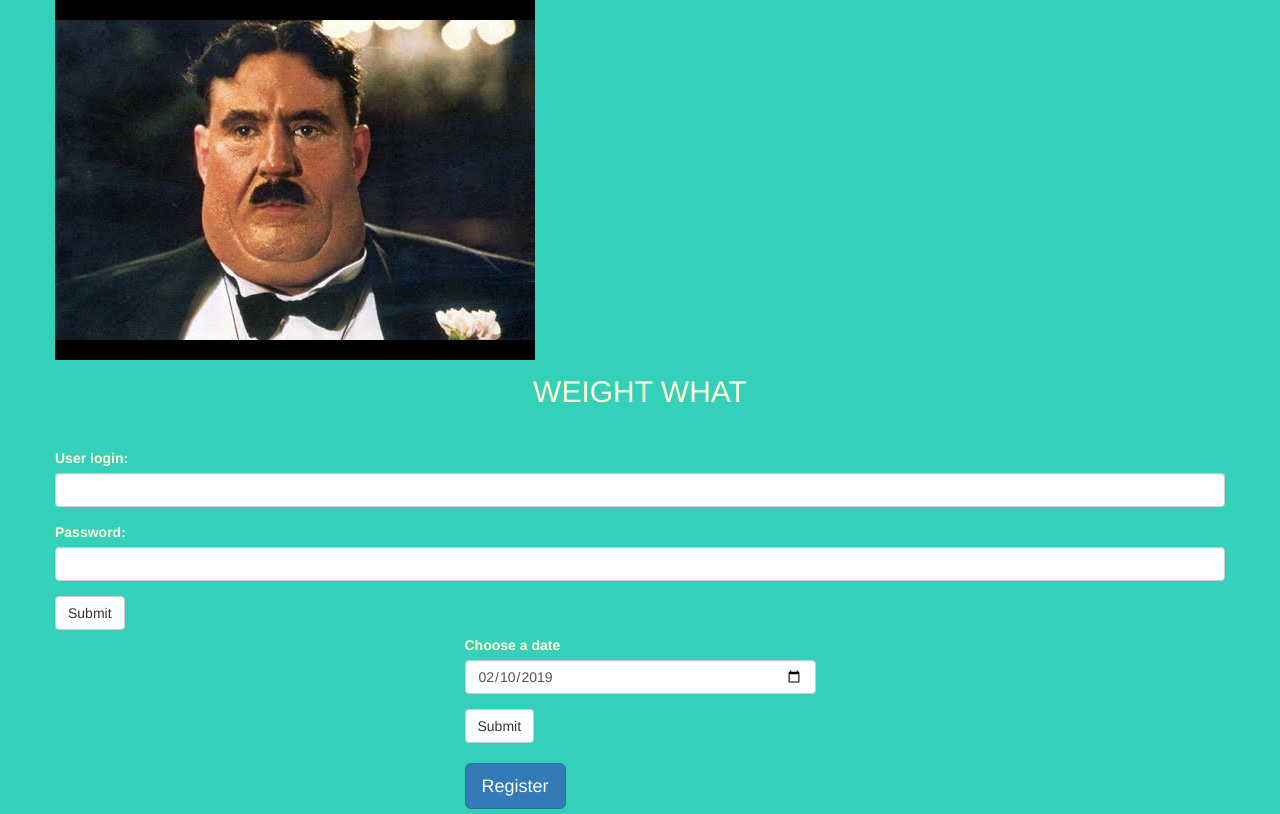
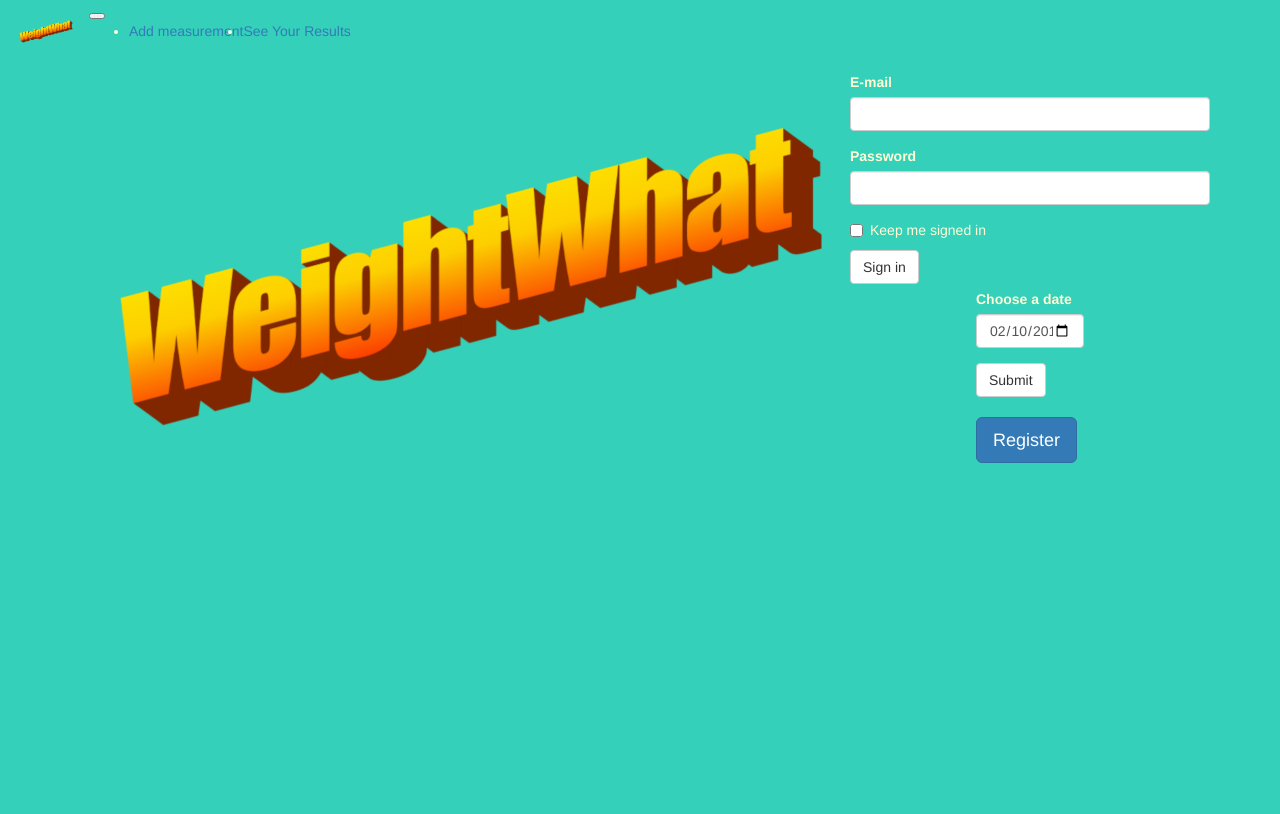
Before and after one commit to KnifeyMoloko/WeightWhat, a Flask app: template app/templates/index.html in a window 1280 px wide. After the commit the page ends 463 px from the top, so only its background shows below. Run offline with Flask 2, Linux system fonts and the light colour scheme; the template is opened without the code that fills it: values that come from a table or form of the project are taken from there, others are empty; some libraries are stand-ins or nearby versions.

Commit message:
Auth functionality WIP - changed graphic design [chukles madly]

```diff
--- a/app/__init__.py
+++ b/app/__init__.py
@@ -6,6 +6,7 @@
 from flask_mail import Mail
 from flask_moment import Moment
 from flask_sqlalchemy import SQLAlchemy
+from flask_login import LoginManager
 from config import config
 
 # instantiate empty instances of flask extensions
@@ -13,6 +14,8 @@
 mail = Mail()
 moment = Moment()
 db = SQLAlchemy()
+login_mgmt = LoginManager()
+login_mgmt.login_view = 'auth.register'
 
 
 # this is the app factory function
@@ -29,9 +32,12 @@
     moment.init_app(app)
     mail.init_app(app)
     db.init_app(app)
+    login_mgmt.init_app(app)
 
     # only now can we import the bluepritns that will use the app instance
     from .main import main as main_bp
     app.register_blueprint(main_bp)
+    from .auth import auth as auth_bp
+    app.register_blueprint(auth_bp, url_prefix='/auth')
 
     return app
--- /dev/null
+++ b/app/auth/__init__.py
@@ -0,0 +1,5 @@
+from flask import Blueprint
+
+auth = Blueprint('auth', __name__)
+
+from . import views
--- a/app/main/forms.py
+++ b/app/main/forms.py
@@ -1,19 +1,21 @@
 from flask_wtf import FlaskForm
-from wtforms import StringField, PasswordField, FloatField, SubmitField, DateField
+from wtforms import StringField, PasswordField, FloatField, SubmitField, DateField, BooleanField
 from wtforms.validators import DataRequired, Email, Length
 from datetime import datetime
 
 
 class LoginForm(FlaskForm):
-    user = StringField("User login: ", validators=[DataRequired()])
-    pswrd = PasswordField("Password: ", validators=[DataRequired()])
-    submit = SubmitField("Submit")
+    user = StringField("E-mail", validators=[DataRequired(), Length(1, 128), Email()])
+    pswrd = PasswordField("Password", validators=[DataRequired()])
+    keep_me = BooleanField('Keep me signed in')
+    submit = SubmitField("Sign in")
 
 
 class RegisterForm(FlaskForm):
-    username = StringField("User name: ", validators=[Email("Enter valid e-mail address"),
-                                                      DataRequired()])
-    password = PasswordField("User password: ",
+    username = StringField("User name", validators=[DataRequired(),
+                                                    Length(1, 128),
+                                                    Email("Enter valid e-mail address")])
+    password = PasswordField("User password",
                              validators=[DataRequired(),
                                          Length(min=4,
                                                 max=128,
--- /dev/null
+++ b/app/templates/auth/login.html
@@ -0,0 +1 @@
+{% extends 'base.html' %}
--- /dev/null
+++ b/app/templates/auth/logout.html
@@ -0,0 +1 @@
+{% extends 'base.html' %}
--- a/app/templates/base.html
+++ b/app/templates/base.html
@@ -1,4 +1,5 @@
 {% extends "bootstrap/base.html" %}
+{% import 'bootstrap/wtf.html' as wtf %}
 
 {% block title %}TITLE{% endblock %}
 
@@ -16,11 +17,40 @@
 {% endblock %}
 
 {% block body %}
+{% block navbar %}
     {{ super() }}
+    <nav class="navbar navbar-expand-lg navbar-dark bg-dark">
+        <a class="navbar-brand" href="{{ url_for('main.index') }}">
+            <img src="/static/img/WWWordArt_small.png" alt="wieght_what brand icon">
+        </a>
+        <button class="navbar-toggler" type="button" data-toggle="collapse" data-target="#navCollapse"
+                aria-controls="navCollapse" aria-expanded="false" aria-label="Toggle navigation">
+            <span class="navbar-toggler-icon"></span>
+        </button>
+
+
+        <div class="collapse navbar-collapse" id="navCollapse">
+            <ul class="navbar-nav ml-auto">
+            <li class="nav-item"><a class="nav-link" href="#">Add measurement</a></li>
+            <li class="nav-item"><a class="nav-link" href="#">See Your Results</a></li>
+            {% if current_user.is_authenticated %}
+            <li class="nav-item"><a class="nav-link" href="{{ url_for('auth.logout') }}">Log Out</a></li>
+            {% endif %}
+            </ul>
+        </div>
+    </nav>
+
+    <div class="container">
+        {% for message in get_flashed_messages() %}
+            <div class="alert alert-light">
+                <button type="button" class="close" data-dismiss="alert">&times;</button>
+                {{ message }}
+            </div>
+        {% endfor %}
+    </div>
+{% endblock %}
     {% block body_content %}
     {% endblock %}
-{% endblock %}
-
     {% block scripts %}
         {{ super() }}
         {{ moment.include_moment() }}
@@ -31,3 +61,4 @@
         });
         </script>
     {% endblock %}
+{% endblock %}
--- a/app/templates/index.html
+++ b/app/templates/index.html
@@ -6,27 +6,18 @@
 {% block body_content %}
     <div class="container">
         <div class="row">
-            <div class="col">
-                <img src="{{ url_for('static', filename='img/mr_Creosote_face.jpg') }}" alt="WordArtLogo" type="png">
+            <div class="col-lg-8 m-auto">
+                <img src="{{ url_for('static', filename='img/WWWordArt_large.png') }}" alt="WordArtLogo" type="png">
             </div>
-            <div class="col">
-                <h1 class="ww-title">WEIGHT WHAT</h1>
+            <div class="col-lg-4 m-auto">
                 <div class='login-form'>
                     {{ wtf.quick_form(login_form, id='log-form') }}
-                </div>
-                <div class="container">
-                    {% for m in get_flashed_messages() %}
-                        <div class="alert alert-dark">
-                            <button type="button" class="close" data-dismiss="alert">&times;</button>
-                            {{ m }}
-                        </div>
-                    {% endfor %}
                 </div>
                 <div class="date-choice">
                     {{ wtf.quick_form(date_form, id='datepick') }}
                     <br>
                     <button type='button' class="btn btn-primary btn-lg" value="reg_button"
-                            onclick="window.location.href='{{ url_for('main.register') }}';">Register
+                            onclick="window.location.href='{{ url_for('auth.register') }}';">Register
                     </button>
                 </div>
 
```
Also changed, not shown: app/auth/views.py (added, +40 -0 lines), app/db_models.py (+9 -2 lines), app/main/views.py (+8 -29 lines), app/templates/auth/register.html (added, +14 -0 lines), app/templates/register.html (deleted, +0 -22 lines), app/static/img/WWWordArt_large.png (added), app/static/img/WWWordArt_medium.png (added), app/static/img/WWWordArt_small.png (added). Lines whose indentation alone changed are shown as unchanged.
